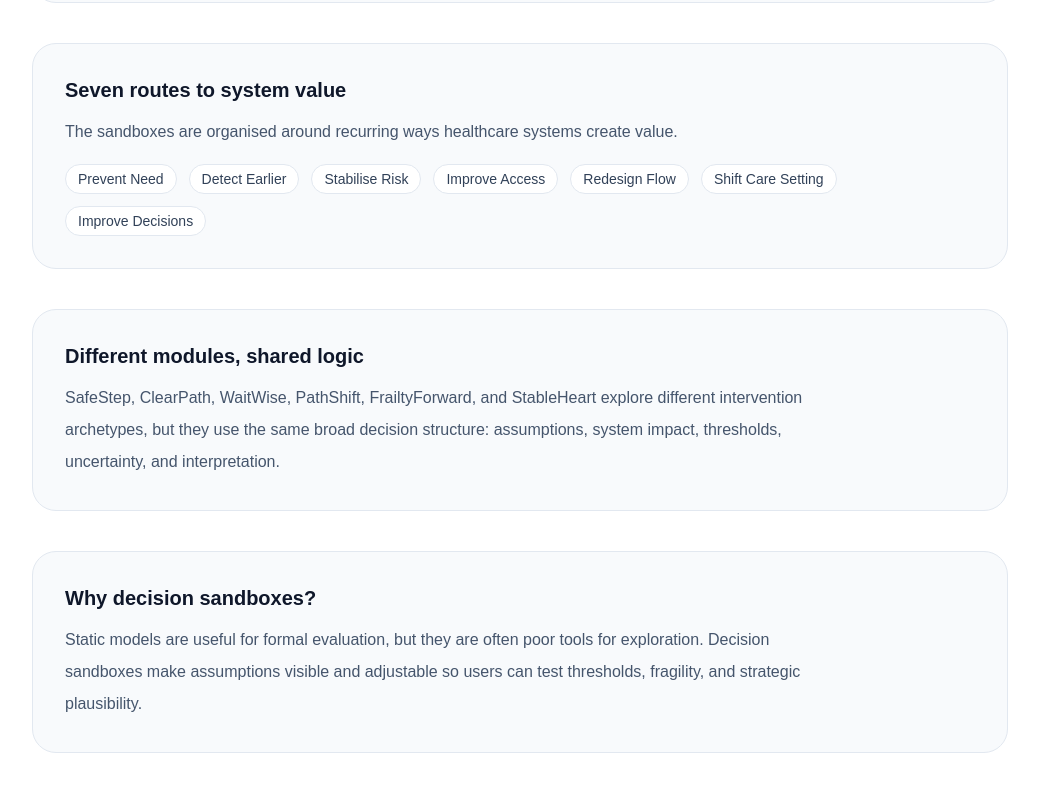
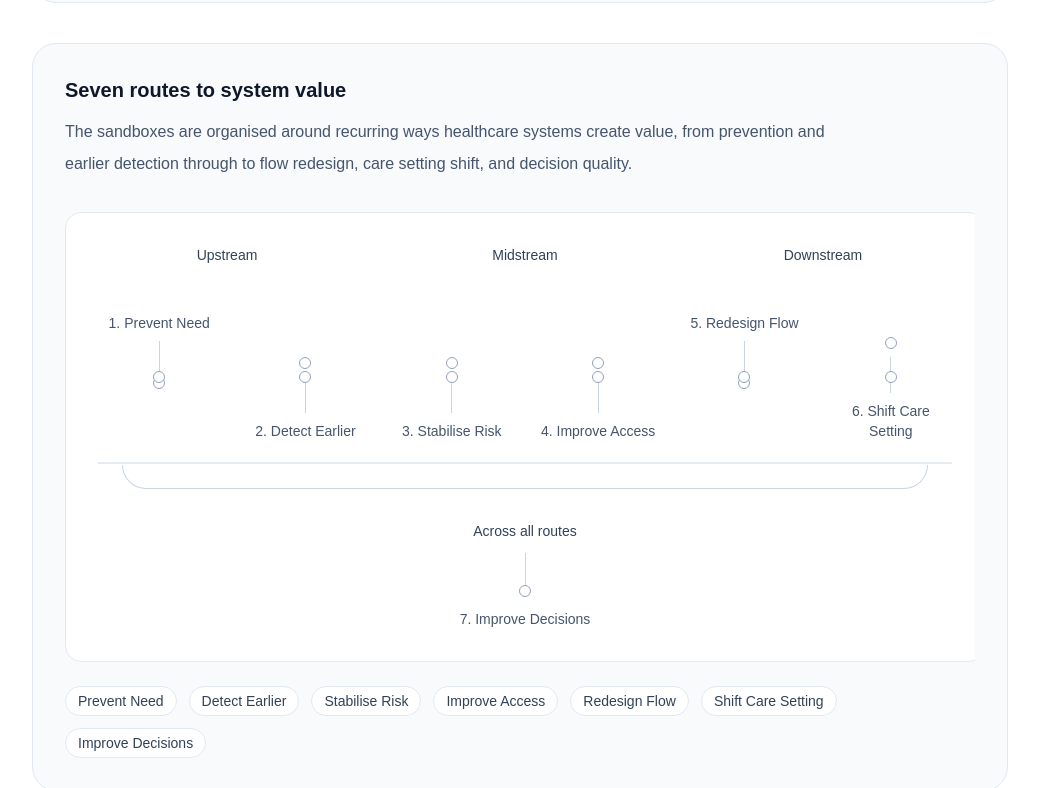
Before and after one commit to olivercareyncl/health-economics-scenario-lab, a Next.js app in the folder site/: page /framework in a window 1280 px wide. Shown: the part 1118-1906 px from the top of the page, without its empty margins (120-1159 px from the left). Built offline with nearby package versions, Linux system fonts and the light colour scheme.

Commit message:
Update page.tsx

```diff
--- a/site/src/app/framework/page.tsx
+++ b/site/src/app/framework/page.tsx
@@ -95,9 +95,88 @@ export default function FrameworkPage() {
           <h2 className="text-xl font-semibold">Seven routes to system value</h2>
           <p className="mt-3 max-w-3xl leading-8 text-slate-600">
             The sandboxes are organised around recurring ways healthcare systems
-            create value.
+            create value, from prevention and earlier detection through to flow
+            redesign, care setting shift, and decision quality.
           </p>
-          <div className="mt-4 flex flex-wrap gap-3 text-sm text-slate-700">
+
+          <div className="mt-8 overflow-x-auto">
+            <div className="min-w-[920px] rounded-2xl border border-slate-200 bg-white p-8">
+              <div className="grid grid-cols-3 gap-10">
+                <div>
+                  <p className="text-center text-sm font-medium text-slate-700">
+                    Upstream
+                  </p>
+                </div>
+                <div>
+                  <p className="text-center text-sm font-medium text-slate-700">
+                    Midstream
+                  </p>
+                </div>
+                <div>
+                  <p className="text-center text-sm font-medium text-slate-700">
+                    Downstream
+                  </p>
+                </div>
+              </div>
+
+              <div className="relative mt-8">
+                <div className="absolute left-0 right-0 top-1/2 h-px -translate-y-1/2 bg-slate-300" />
+
+                <div className="grid grid-cols-6 gap-6">
+                  {[
+                    { n: "1", label: "Prevent Need", position: "above" },
+                    { n: "2", label: "Detect Earlier", position: "below" },
+                    { n: "3", label: "Stabilise Risk", position: "below" },
+                    { n: "4", label: "Improve Access", position: "below" },
+                    { n: "5", label: "Redesign Flow", position: "above" },
+                    { n: "6", label: "Shift Care Setting", position: "below" },
+                  ].map((route) => (
+                    <div
+                      key={route.label}
+                      className="relative flex h-40 items-center justify-center"
+                    >
+                      {route.position === "above" ? (
+                        <div className="absolute top-4 flex flex-col items-center">
+                          <p className="text-center text-sm font-medium text-slate-600">
+                            {route.n}. {route.label}
+                          </p>
+                          <div className="mt-2 h-9 w-px bg-slate-300" />
+                          <div className="h-3 w-3 rounded-full border border-slate-400 bg-white" />
+                        </div>
+                      ) : (
+                        <div className="absolute bottom-4 flex flex-col items-center">
+                          <div className="h-3 w-3 rounded-full border border-slate-400 bg-white" />
+                          <div className="mt-2 h-9 w-px bg-slate-300" />
+                          <p className="mt-2 text-center text-sm font-medium text-slate-600">
+                            {route.n}. {route.label}
+                          </p>
+                        </div>
+                      )}
+
+                      <div className="z-10 h-3 w-3 rounded-full border border-slate-400 bg-white" />
+                    </div>
+                  ))}
+                </div>
+
+                <div className="mt-2">
+                  <div className="mx-6 h-6 rounded-b-[28px] border-b border-x border-slate-300" />
+                </div>
+
+                <div className="mt-8 flex flex-col items-center">
+                  <p className="text-sm font-medium text-slate-700">
+                    Across all routes
+                  </p>
+                  <div className="mt-3 h-8 w-px bg-slate-300" />
+                  <div className="h-3 w-3 rounded-full border border-slate-400 bg-white" />
+                  <p className="mt-3 text-sm font-medium text-slate-600">
+                    7. Improve Decisions
+                  </p>
+                </div>
+              </div>
+            </div>
+          </div>
+
+          <div className="mt-6 flex flex-wrap gap-3 text-sm text-slate-700">
             {routes.map((route) => (
               <span
                 key={route}
```
